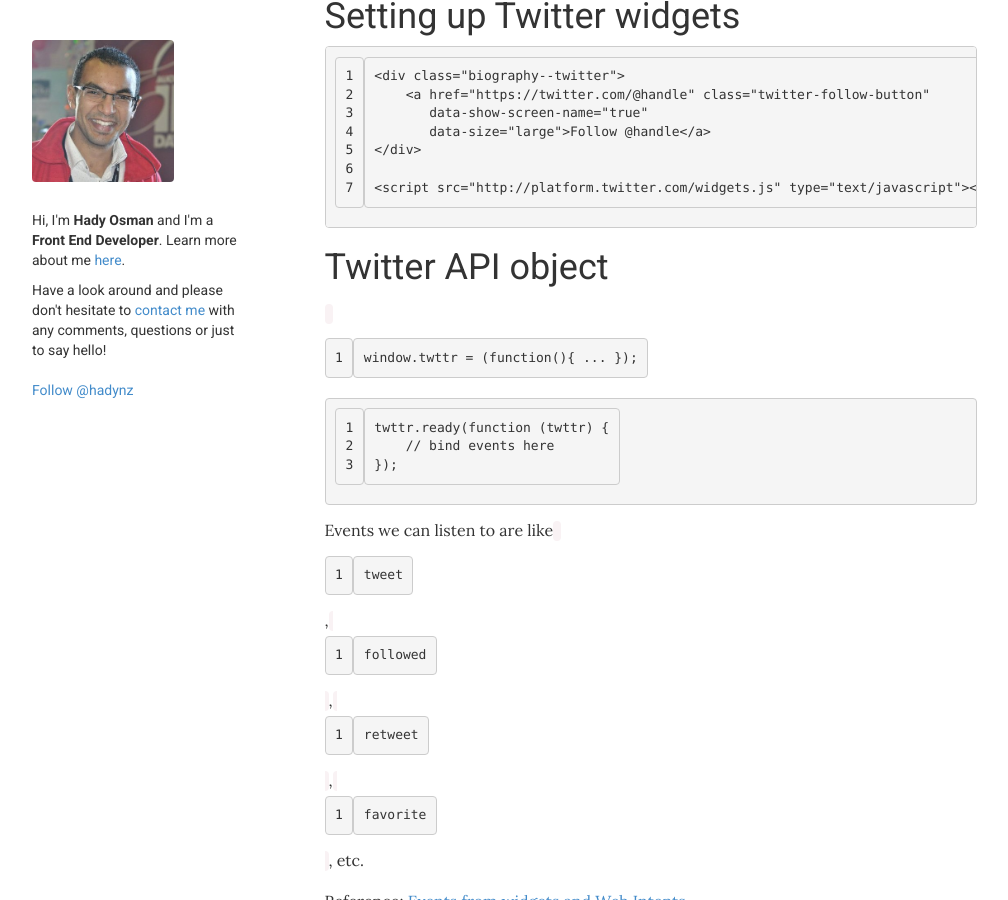
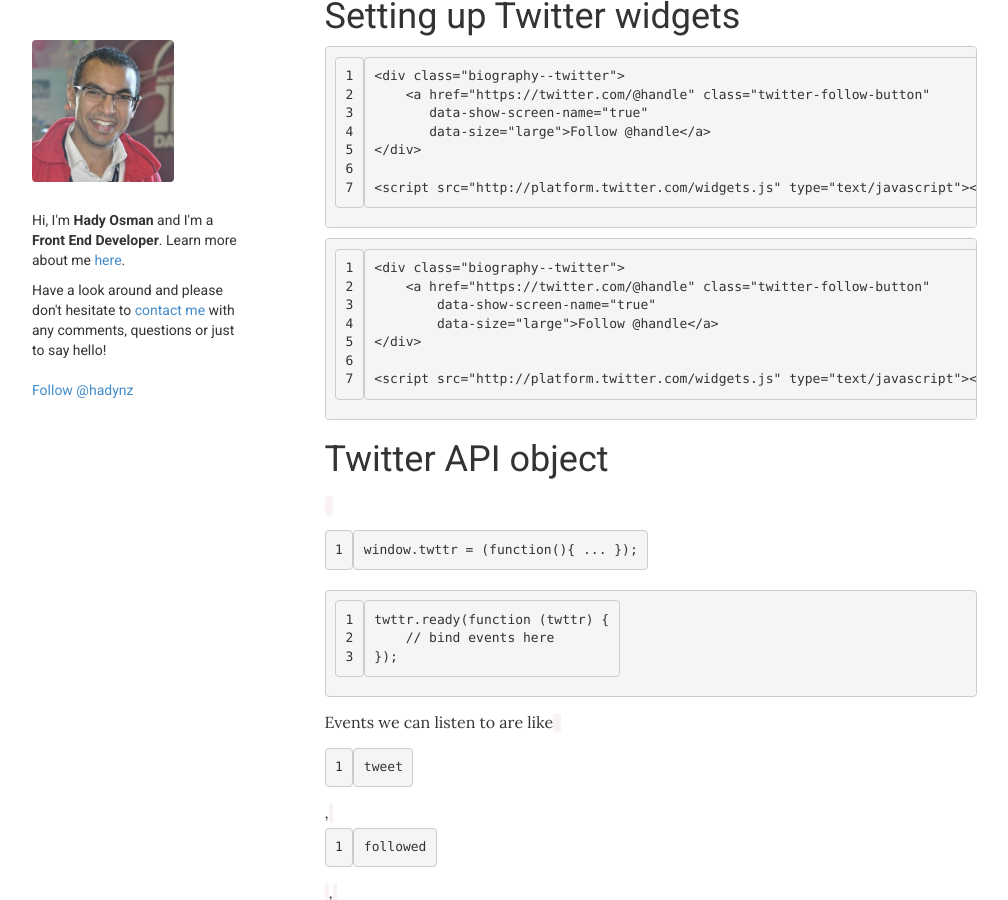
Before and after one commit to hadynz/hadynz.github.io, a Jekyll site: the page built from _posts/blog/2014-06-12-social-media-analytics.md, in a window 1280 px wide and 900 px high, scrolled down 447 px. Shown: the whole window, without its empty margins (38-1046 px from the left). Built offline with Jekyll 4.4.1, drawn with Linux system fonts in a browser that asks for light colours; comment, search, counter and statistics services are not loaded.

Commit message:
WIP - trialing another source code block syntax

```diff
--- a/_posts/blog/2014-06-12-social-media-analytics.md
+++ b/_posts/blog/2014-06-12-social-media-analytics.md
@@ -28,6 +28,15 @@
 
 <script src="http://platform.twitter.com/widgets.js" type="text/javascript"></script>
 ~~~
+
+    <div class="biography--twitter">
+        <a href="https://twitter.com/@handle" class="twitter-follow-button"
+            data-show-screen-name="true"
+            data-size="large">Follow @handle</a>
+    </div>
+
+    <script src="http://platform.twitter.com/widgets.js" type="text/javascript"></script>
+{:lang="html"}
 
 # Twitter API object
 `window.twttr = (function(){ ... });`
```
